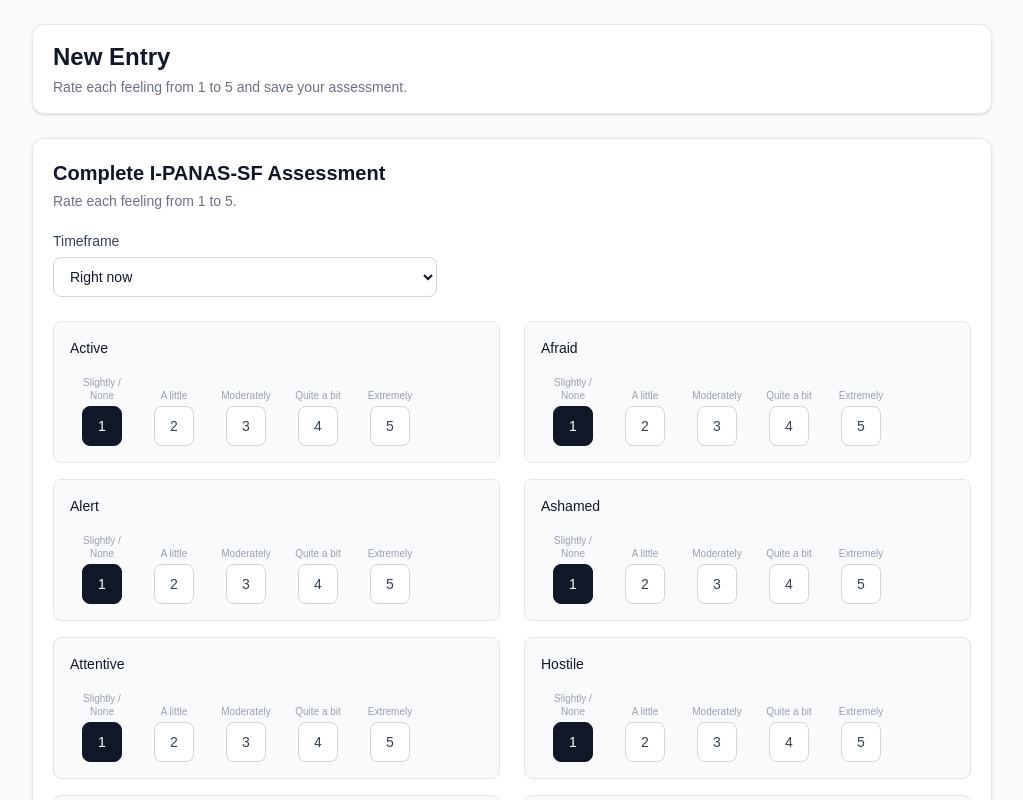
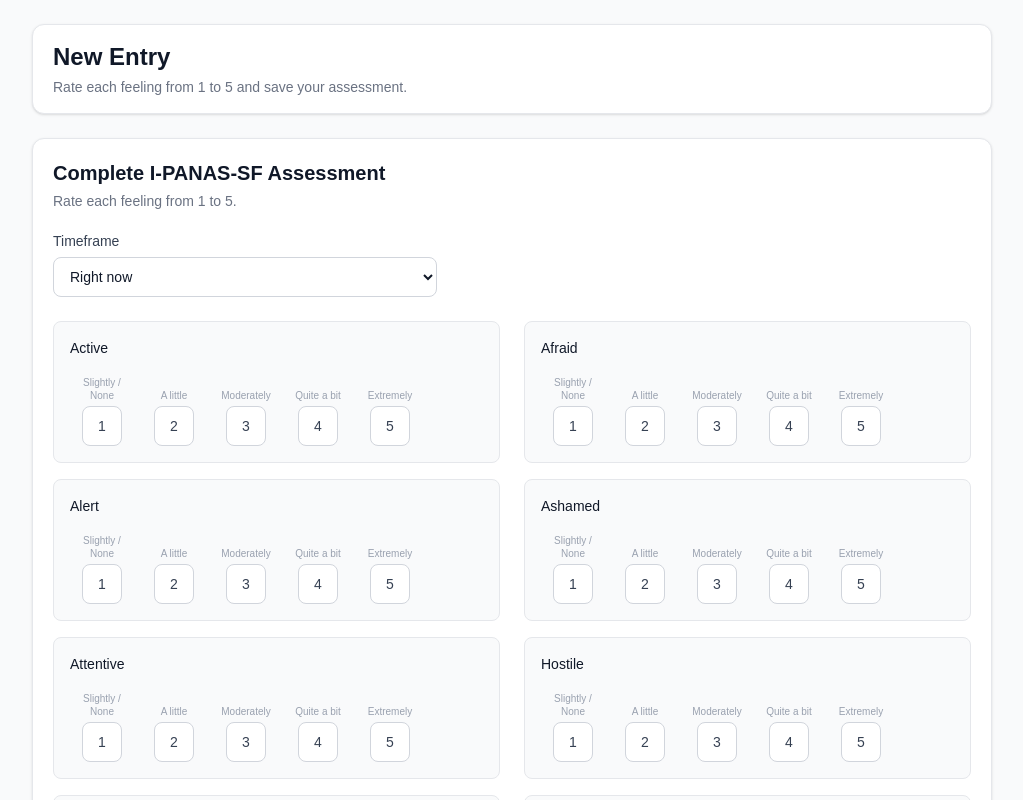
Before and after one commit to krmauer/meditation-lab-app, a Next.js app: page /new-entry in a window 1280 px wide. Shown: the top 800 px of the page, without its empty margins (128-1151 px from the left). Built offline with nearby package versions, Linux system fonts and the light colour scheme; no server answers.

Commit message:
reset all values in entry form to null until option selected

```diff
--- a/components/PanasForm.js
+++ b/components/PanasForm.js
@@ -23,7 +23,7 @@
 const PANAS_ITEMS = [...POSITIVE_ITEMS, ...NEGATIVE_ITEMS]
 
 const INITIAL_SCORES = PANAS_ITEMS.reduce((acc, item) => {
-  acc[item.key] = 1
+  acc[item.key] = null
   return acc
 }, {})
 
@@ -112,9 +112,7 @@
 
     setScores((prev) => ({
       ...prev,
-      [key]: Number.isNaN(numericValue)
-        ? 1
-        : Math.min(5, Math.max(1, numericValue)),
+      [key]: Math.min(5, Math.max(1, numericValue)),
     }))
   }
 
```
